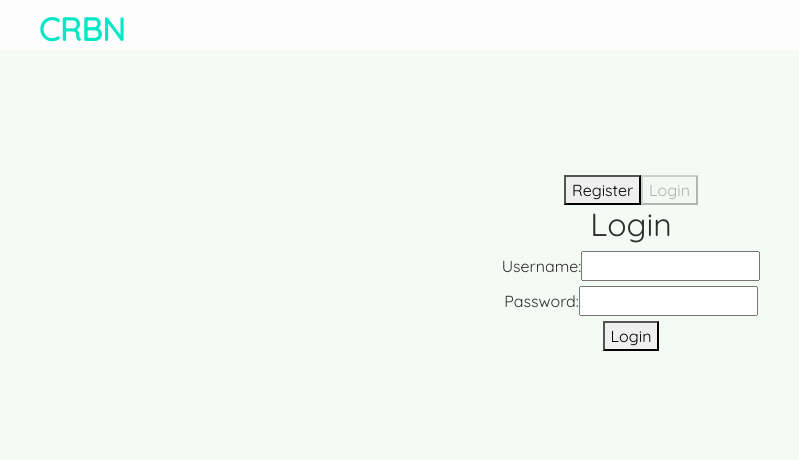
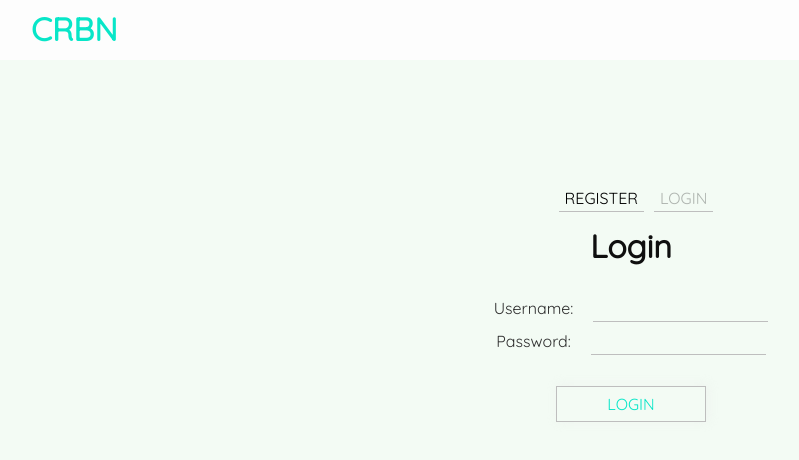
Before and after one commit to cryptoads/CRBN, a React (Create React App) app in the folder client/: page / in a window 1280 px wide. Shown: the top 460 px of the page, without its empty margins (9-808 px from the left). Built offline with nearby package versions, Linux system fonts and the light colour scheme; no server answers.

Commit message:
login/register form styling, global button styling

```diff
--- a/client/src/App.css
+++ b/client/src/App.css
@@ -17,15 +17,52 @@ body {
 .App-header {
   background-color: #FDFDFD;
   color: #08E6C8;
-  height: 50px;
+  height: 60px;
   padding: 10px;
+  text-align: left;
 
 }
 
 .App-header h1 {
   font-size: 2em;
   text-align: left;
-  margin-left: 3%;
+  display: inline;
+  margin-left: 30px;
+}
+
+.App-header .appBtn {
+  float: right;
+  margin-right: 30px;
+}
+
+.appBtn {
+  background: none;
+  text-transform: uppercase;
+  color: #08E6C8;
+  border: .5px solid #bebebe;
+  padding: 5px 10px;
+  transition: 0.3s ease-in-out;
+  box-shadow: 2px -1px 10px 1px rgba(231,231,231,0.31);
+  cursor: pointer;
+
+}
+
+.appBtn:hover {
+  background: #08E6C8;
+  color: #fff;
+  padding: 7px 10px;
+  border: none;
+
+
+}
+
+.appBtn:active {
+  box-shadow: 2px -1px 10px 1px rgba(231,231,231,0.31);
+
+}
+
+.appBtn:focus {
+  outline: 0;
 }
 
 .App-title {
@@ -42,7 +79,47 @@ body {
   to { transform: rotate(360deg); }
 }
 
+.loginRegisterSwitch {
+  margin-left: 10px;
+  margin-bottom: 15px;
+  border: none;
+  background: none;
+  border-bottom: 1px solid #bebebe;
+  text-transform: uppercase;
+}
+
+.loginRegisterSwitch:focus {
+  outline: 0;
+  border-bottom: 1.5px solid #08E6C8;
+}
+
+.loginRegisterSwitch::after {
+  outline: 0;
+  border-bottom: 1.5px solid #08E6C8;
+}
 
 .user-form {
   margin-top: 125px;
 }
+
+.user-form h2 {
+  margin-bottom: 30px;
+  color: #0f0f0f;
+  font-weight: 700;
+}
+
+.user-form input {
+  background: none;
+  border: none;
+  border-bottom: 1px solid #bebebe;
+  margin-left: 20px;
+}
+
+.user-form input:focus {
+  outline: 0;
+}
+
+.user-form form .appBtn{
+  margin-top: 25px;
+  width: 150px;
+}
--- a/client/src/App.js
+++ b/client/src/App.js
@@ -29,7 +29,7 @@ class App extends Component {
       <div className="App">
         <header className="App-header">
           <h1 className="App-title">CRBN</h1>
-          { this.state.loggedIn ? <button src={this.logout}>Log Out</button> : "" }
+          { this.state.loggedIn ? <button className="appBtn" onClick={this.logout}>Log Out</button> : "" }
         </header>
         {this.state.loggedIn == true ? <UserProfile loggedIn = {this.state.loggedIn}  /> : <Login className="login"></Login>}
       </div>
--- a/client/src/Components/Login.jsx
+++ b/client/src/Components/Login.jsx
@@ -25,8 +25,8 @@ class Login extends Component {
                 </div>
             ) : (
                 <div className="user-form">
-                    <button onClick={this.showSignupForm} disabled={this.state.signupFormVisible}>Register</button>
-                    <button onClick={this.showLoginForm} disabled={!this.state.signupFormVisible}>Login</button>
+                    <button className="loginRegisterSwitch" onClick={this.showSignupForm} disabled={this.state.signupFormVisible}>Register</button>
+                    <button className="loginRegisterSwitch" onClick={this.showLoginForm} disabled={!this.state.signupFormVisible}>Login</button>
                     {this.state.signupFormVisible ? (
                         <form id="registerForm" onSubmit={this.register}>
                             <h2>Register</h2>
@@ -38,7 +38,7 @@ class Login extends Component {
                                 <label htmlFor="registerPassword">Password:</label>
                                 <input name="registerPassword" type="password" required />
                             </div>
-                            <button type="submit">Register</button>
+                            <button className="appBtn" type="submit">Register</button>
                         </form>
                     ) : (
                         <form id="loginForm" onSubmit={this.login}>
@@ -51,7 +51,7 @@ class Login extends Component {
                                 <label htmlFor="password">Password:</label>
                                 <input name="password" type="password" required />
                             </div>
-                            <button type="submit">Login</button>
+                            <button className="appBtn" type="submit">Login</button>
                         </form>
                     )}
                 </div>
```
